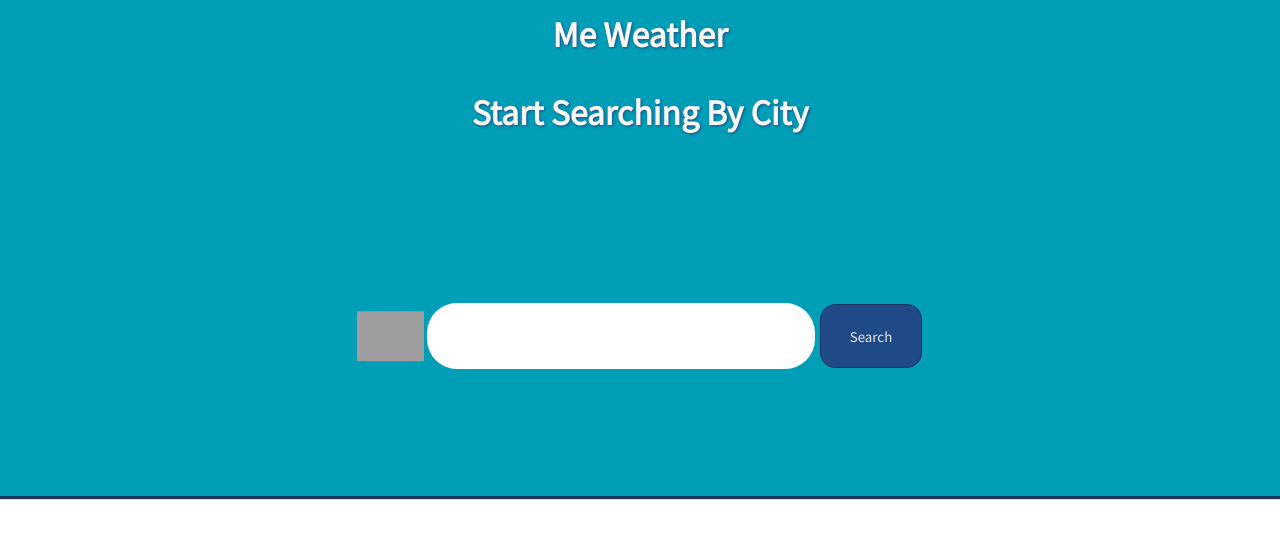
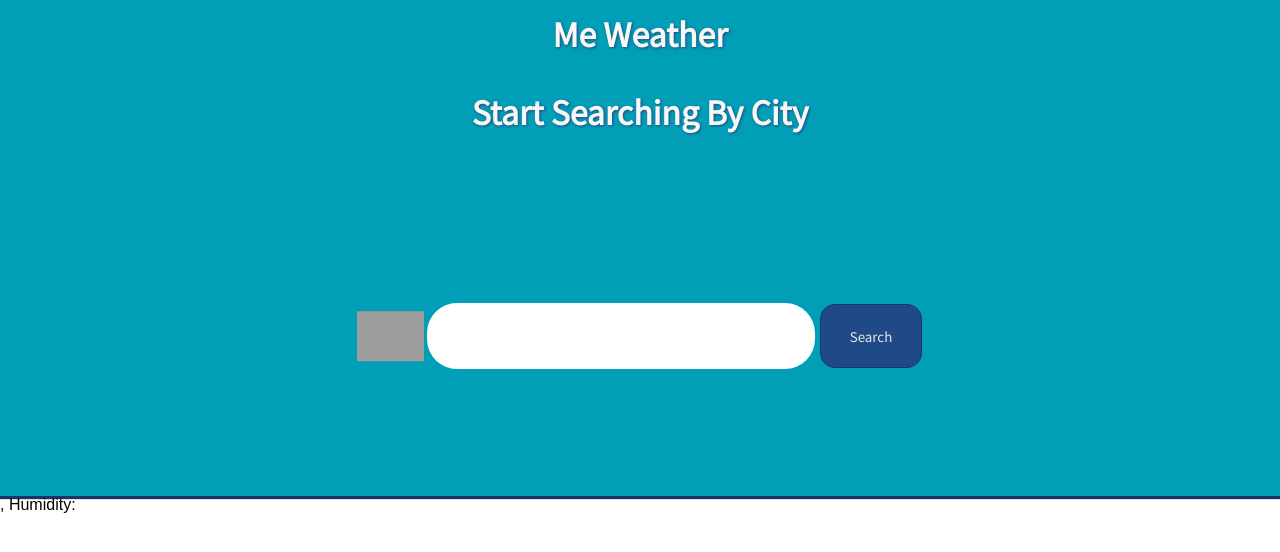
Before and after one commit to CDAracena/React-weather-app, a React (Create React App) app: page / in a window 1280 px wide. Shown: the top 552 px of the page. Built offline with nearby package versions, Linux system fonts and the light colour scheme; grey boxes are pictures that could not be loaded.

Commit message:
starting to render api response, city component

```diff
--- a/src/App.js
+++ b/src/App.js
@@ -1,46 +1,60 @@
 import React from 'react';
 import axios from 'axios'
 import Logo from './Logo'
+import City from './City';
 import './index.css';
 
 class App extends React.Component {
-  constructor(props){
+  constructor(props) {
     super(props)
 
     this.handleKeyUp = this.handleKeyUp.bind(this)
     this.handleSearch = this.handleSearch.bind(this)
   }
   state = {
-    currentCity: ''
+    currentCity: '',
+    cityName: '',
+    cityTemp: '',
+    cityIcon: '',
+    cityHumidity: ''
+
   }
 
-  handleKeyUp(e){
-    this.setState({currentCity: e.target.value}, function(){
-
-    })
+  handleKeyUp(e) {
+    this.setState({
+      currentCity: e.target.value
+    }, function() {})
   }
 
-handleSearch(){
-    axios.get(`https://api.openweathermap.org/data/2.5/weather?q=${this.state.currentCity + '&appid=d2759249bf9ce3e1e3b6a45433e4299f'}`).then(function(response){
-      console.log(response)
-    })
+  handleSearch() {
+    axios.get(`https://api.openweathermap.org/data/2.5/weather?q=${this.state.currentCity + '&appid=d2759249bf9ce3e1e3b6a45433e4299f'}`).then(function(response) {
+      console.log(response.data)
+      this.setState({cityName: response.data.name, cityTemp: response.data.main.temp, cityHumidity: response.data.main.humidity}, function(){
 
-}
+      })
+    }.bind(this))
 
+  }
 
-  render(){
-    return (
-      <div className="main-container">
-        <h1 className="app-title"> Me Weather
-        <p> Start Searching By City</p></h1>
-        <div className="nav-menu">
-          <Logo headLogo="https://upload.wikimedia.org/wikipedia/commons/thumb/c/cf/Weather-sun-clouds-rain.svg/1024px-Weather-sun-clouds-rain.svg.png"/>
+  render() {
+    return (<div className="main-container">
+      <h1 className="app-title">
+        Me Weather
+        <p>
+          Start Searching By City</p>
+      </h1>
+      <div className="nav-menu">
+        <Logo headLogo="https://upload.wikimedia.org/wikipedia/commons/thumb/c/cf/Weather-sun-clouds-rain.svg/1024px-Weather-sun-clouds-rain.svg.png"/>
         <input type="text" onChange={this.handleKeyUp} className="nav-item search-bar"/>
-        <button onClick={this.handleSearch} className="nav-item search-btn"> Search </button>
+        <button onClick={this.handleSearch} className="nav-item search-btn">
+          Search
+        </button>
 
       </div>
+      <div className="body">
+        <City name={this.state.cityName} currentTemp={this.state.cityTemp} humidity={this.state.cityHumidity}/>
       </div>
-    )
+    </div>)
   }
 }
 
--- /dev/null
+++ b/src/City.js
@@ -0,0 +1,21 @@
+import React from 'react';
+import './index.css';
+
+const City = ({name, currentTemp, imgSrc, description, humidity})=> {
+
+  return(
+    <div className="city-card-container">
+      <div className="city-name">
+        {name}
+      </div>
+      <div className="city-icon">
+        {imgSrc}
+      </div>
+      <div className="city-weather">
+        {currentTemp}, Humidity: {humidity}
+      </div>
+    </div>
+  )
+}
+
+export default City;
```
